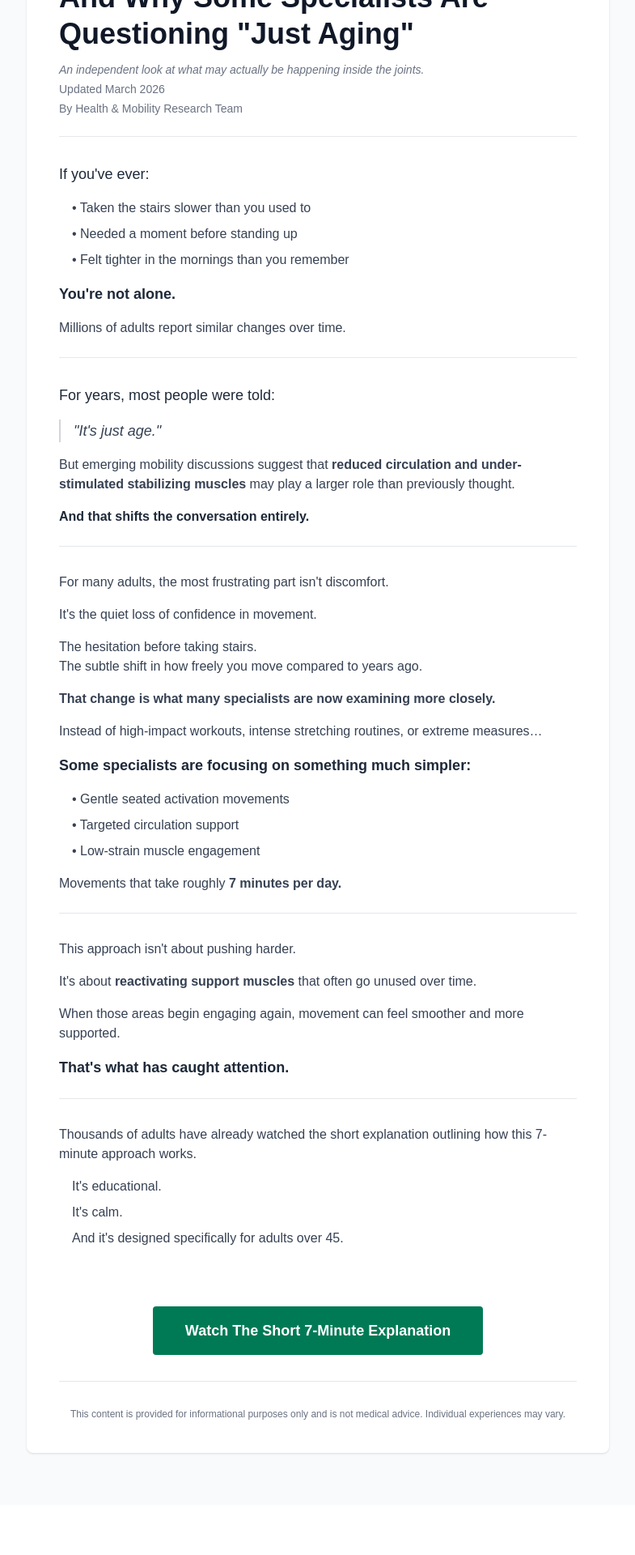
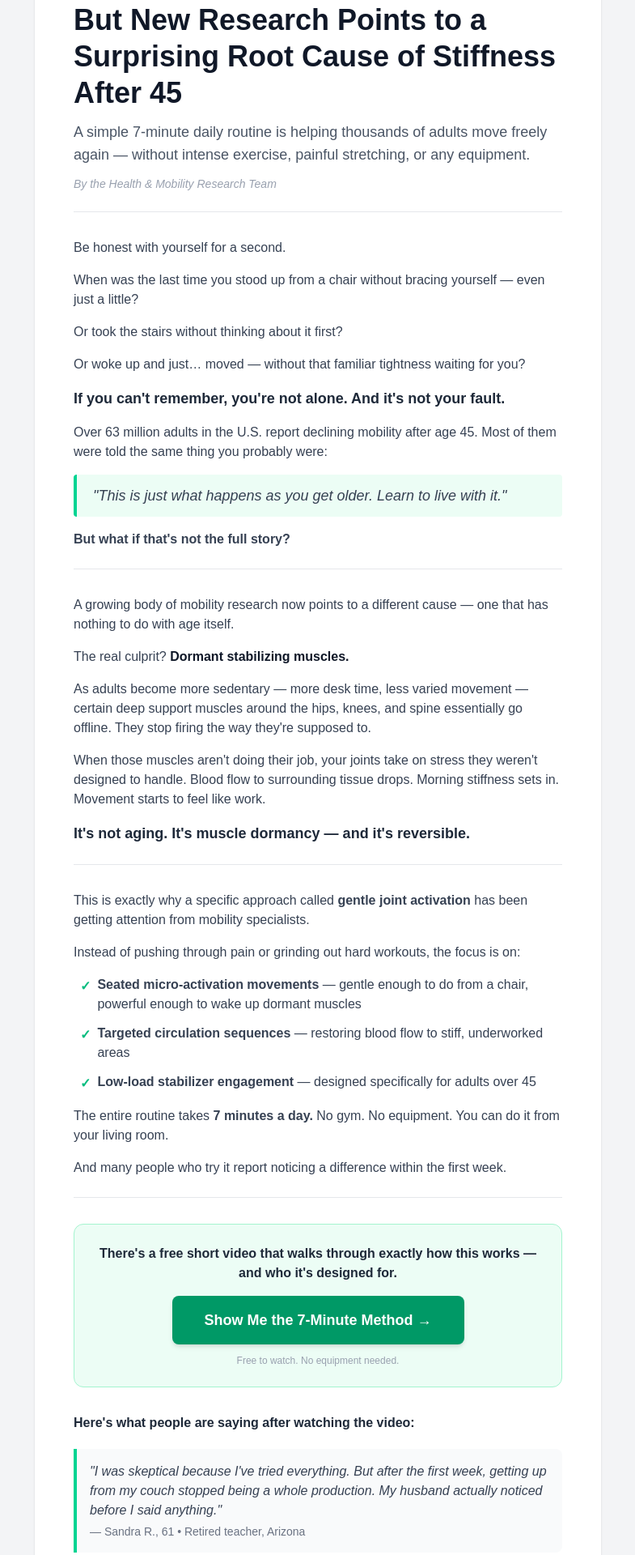
Before and after one commit to kwanusconsulting-bit/mobility-bridge, a Next.js app: page / in a window 1280 px wide. Shown: the part 220-2140 px from the top of the page at 81% size, without its empty margins (247-1032 px from the left). Before the commit the page ends 2078 px from the top, so only its background shows below. Built offline with nearby package versions, Linux system fonts and the light colour scheme.

Commit message:
Refactor page layout and add CTA button component

```diff
--- a/src/app/page.tsx
+++ b/src/app/page.tsx
@@ -1,141 +1,172 @@
-import React from "react";
-
 const HOPLINK =
   "https://8d0d4b7-qhziz47yifxxqx4te0.hop.clickbank.net/?traffic_source=facebook&campaign=ak1&creative=c1";
 
+function CtaButton({ label = "Yes — Show Me the 7-Minute Method →" }: { label?: string }) {
+  return (
+    <div className="text-center space-y-3">
+      <a
+        href={HOPLINK}
+        target="_blank"
+        rel="noopener noreferrer"
+        className="inline-block bg-emerald-600 hover:bg-emerald-700 active:scale-95 text-white font-bold py-4 px-10 text-lg rounded-lg shadow-md hover:shadow-lg transition-all duration-200"
+      >
+        {label}
+      </a>
+      <p className="text-xs text-gray-400">Free to watch. No equipment needed.</p>
+    </div>
+  );
+}
+
 export default function Home() {
   return (
-    <main className="min-h-screen bg-gray-50 flex flex-col items-center px-4 py-12 md:py-16">
+    <main className="min-h-screen bg-gray-100 flex flex-col items-center px-4 py-10 md:py-14">
       <article
-        className="w-full max-w-3xl bg-white shadow-sm rounded-lg p-8 md:p-10 space-y-8"
-        style={{ maxWidth: "720px", lineHeight: "1.6" }}
+        className="w-full bg-white shadow-sm rounded-xl p-8 md:p-12 space-y-8"
+        style={{ maxWidth: "700px", lineHeight: "1.75" }}
       >
 
         {/* Headline */}
         <section className="space-y-3 pb-6 border-b border-gray-200">
-          <h1 className="text-3xl md:text-4xl font-bold text-gray-900 leading-tight">
-            Why Are So Many Adults Noticing Stiffness After 45 —
-            <br />
-            And Why Some Specialists Are Questioning "Just Aging"
+          <p className="text-xs font-semibold uppercase tracking-widest text-emerald-600">
+            Health &amp; Mobility Research — Updated March 2026
+          </p>
+          <h1 className="text-3xl md:text-4xl font-extrabold text-gray-900 leading-tight">
+            Doctors Used to Call It "Just Aging" —
+            <br className="hidden md:block" />
+            But New Research Points to a Surprising Root Cause of Stiffness After 45
           </h1>
-          <div className="text-sm text-gray-500 space-y-1">
-            <p className="italic">An independent look at what may actually be happening inside the joints.</p>
-            <p>Updated March 2026</p>
-            <p>By Health &amp; Mobility Research Team</p>
-          </div>
+          <p className="text-lg text-gray-600 font-medium">
+            A simple 7-minute daily routine is helping thousands of adults move freely again — without intense exercise, painful stretching, or any equipment.
+          </p>
+          <p className="text-sm text-gray-400 italic">By the Health &amp; Mobility Research Team</p>
         </section>
 
-        {/* Section 1 — Relatable Scenario */}
+        {/* Section 1 — Pain / Identification */}
         <section className="space-y-4 pb-6 border-b border-gray-200">
-          <p className="text-lg text-gray-800">
-            If you've ever:
-          </p>
-          <ul className="space-y-2 text-base text-gray-700 pl-4">
-            <li>• Taken the stairs slower than you used to</li>
-            <li>• Needed a moment before standing up</li>
-            <li>• Felt tighter in the mornings than you remember</li>
-          </ul>
-          <p className="text-lg text-gray-800 font-semibold">
-            You're not alone.
+          <p className="text-base text-gray-700">
+            Be honest with yourself for a second.
           </p>
           <p className="text-base text-gray-700">
-            Millions of adults report similar changes over time.
+            When was the last time you stood up from a chair without bracing yourself — even just a little?
+          </p>
+          <p className="text-base text-gray-700">
+            Or took the stairs without thinking about it first?
+          </p>
+          <p className="text-base text-gray-700">
+            Or woke up and just… moved — without that familiar tightness waiting for you?
+          </p>
+          <p className="text-lg text-gray-800 font-semibold">
+            If you can&apos;t remember, you&apos;re not alone. And it&apos;s not your fault.
+          </p>
+          <p className="text-base text-gray-700">
+            Over 63 million adults in the U.S. report declining mobility after age 45. Most of them were told the same thing you probably were:
+          </p>
+          <p className="text-lg text-gray-700 italic pl-5 border-l-4 border-emerald-400 bg-emerald-50 py-3 pr-3 rounded">
+            "This is just what happens as you get older. Learn to live with it."
+          </p>
+          <p className="text-base text-gray-700 font-semibold">
+            But what if that&apos;s not the full story?
           </p>
         </section>
 
-        {/* Section 2 — Tension */}
+        {/* Section 2 — Reframe / Mechanism */}
         <section className="space-y-4 pb-6 border-b border-gray-200">
-          <p className="text-lg text-gray-800">
-            For years, most people were told:
-          </p>
-          <p className="text-lg text-gray-700 italic pl-4 border-l-2 border-gray-300">
-            "It's just age."
+          <p className="text-base text-gray-700">
+            A growing body of mobility research now points to a different cause — one that has nothing to do with age itself.
           </p>
           <p className="text-base text-gray-700">
-            But emerging mobility discussions suggest that <span className="font-semibold">reduced circulation and under-stimulated stabilizing muscles</span> may play a larger role than previously thought.
+            The real culprit? <span className="font-bold text-gray-900">Dormant stabilizing muscles.</span>
           </p>
-          <p className="text-base text-gray-800 font-semibold">
-            And that shifts the conversation entirely.
+          <p className="text-base text-gray-700">
+            As adults become more sedentary — more desk time, less varied movement — certain deep support muscles around the hips, knees, and spine essentially go offline. They stop firing the way they&apos;re supposed to.
+          </p>
+          <p className="text-base text-gray-700">
+            When those muscles aren&apos;t doing their job, your joints take on stress they weren&apos;t designed to handle. Blood flow to surrounding tissue drops. Morning stiffness sets in. Movement starts to feel like work.
+          </p>
+          <p className="text-base text-gray-800 font-bold text-lg">
+            It&apos;s not aging. It&apos;s muscle dormancy — and it&apos;s reversible.
           </p>
         </section>
 
-        {/* Section 3 — Authority Shift */}
+        {/* Section 3 — The Solution */}
         <section className="space-y-4 pb-6 border-b border-gray-200">
           <p className="text-base text-gray-700">
-            For many adults, the most frustrating part isn&apos;t discomfort.
+            This is exactly why a specific approach called <span className="font-bold">gentle joint activation</span> has been getting attention from mobility specialists.
           </p>
           <p className="text-base text-gray-700">
-            It&apos;s the quiet loss of confidence in movement.
+            Instead of pushing through pain or grinding out hard workouts, the focus is on:
+          </p>
+          <ul className="space-y-3 text-base text-gray-700 pl-2">
+            <li className="flex items-start gap-2"><span className="text-emerald-500 font-bold mt-0.5">✓</span><span><span className="font-semibold">Seated micro-activation movements</span> — gentle enough to do from a chair, powerful enough to wake up dormant muscles</span></li>
+            <li className="flex items-start gap-2"><span className="text-emerald-500 font-bold mt-0.5">✓</span><span><span className="font-semibold">Targeted circulation sequences</span> — restoring blood flow to stiff, underworked areas</span></li>
+            <li className="flex items-start gap-2"><span className="text-emerald-500 font-bold mt-0.5">✓</span><span><span className="font-semibold">Low-load stabilizer engagement</span> — designed specifically for adults over 45</span></li>
+          </ul>
+          <p className="text-base text-gray-700">
+            The entire routine takes <span className="font-bold">7 minutes a day.</span> No gym. No equipment. You can do it from your living room.
           </p>
           <p className="text-base text-gray-700">
-            The hesitation before taking stairs.
-            <br />
-            The subtle shift in how freely you move compared to years ago.
-          </p>
-          <p className="text-base text-gray-700 font-semibold">
-            That change is what many specialists are now examining more closely.
-          </p>
-          <p className="text-base text-gray-700">
-            Instead of high-impact workouts, intense stretching routines, or extreme measures…
-          </p>
-          <p className="text-lg text-gray-800 font-semibold">
-            Some specialists are focusing on something much simpler:
-          </p>
-          <ul className="space-y-2 text-base text-gray-700 pl-4">
-            <li>• Gentle seated activation movements</li>
-            <li>• Targeted circulation support</li>
-            <li>• Low-strain muscle engagement</li>
-          </ul>
-          <p className="text-base text-gray-700">
-            Movements that take roughly <span className="font-semibold">7 minutes per day.</span>
+            And many people who try it report noticing a difference within the first week.
           </p>
         </section>
 
-        {/* Section 4 — Curiosity Mechanism */}
-        <section className="space-y-4 pb-6 border-b border-gray-200">
+        {/* Mid-page CTA */}
+        <section className="bg-emerald-50 border border-emerald-200 rounded-xl p-6 space-y-4">
+          <p className="text-center text-base font-semibold text-gray-800">
+            There&apos;s a free short video that walks through exactly how this works — and who it&apos;s designed for.
+          </p>
+          <CtaButton label="Show Me the 7-Minute Method →" />
+        </section>
+
+        {/* Section 4 — Testimonials */}
+        <section className="space-y-5 pb-6 border-b border-gray-200">
+          <p className="text-base font-semibold text-gray-800">Here&apos;s what people are saying after watching the video:</p>
+
+          <blockquote className="bg-gray-50 border-l-4 border-emerald-400 pl-4 pr-3 py-4 rounded-r-lg space-y-1">
+            <p className="text-base text-gray-700 italic">"I was skeptical because I've tried everything. But after the first week, getting up from my couch stopped being a whole production. My husband actually noticed before I said anything."</p>
+            <footer className="text-sm text-gray-500 font-medium">— Sandra R., 61 &bull; Retired teacher, Arizona</footer>
+          </blockquote>
+
+          <blockquote className="bg-gray-50 border-l-4 border-emerald-400 pl-4 pr-3 py-4 rounded-r-lg space-y-1">
+            <p className="text-base text-gray-700 italic">"I've had knee issues for years and just assumed it was permanent. Three weeks in and I walked through the airport without that grinding feeling. That was huge for me."</p>
+            <footer className="text-sm text-gray-500 font-medium">— David M., 58 &bull; Sales manager, Ohio</footer>
+          </blockquote>
+
+          <blockquote className="bg-gray-50 border-l-4 border-emerald-400 pl-4 pr-3 py-4 rounded-r-lg space-y-1">
+            <p className="text-base text-gray-700 italic">"I do it right after I wake up. Takes 7 minutes, and I feel like I actually own my body again in the mornings. It&apos;s the only thing I&apos;ve stuck with consistently."</p>
+            <footer className="text-sm text-gray-500 font-medium">— Patricia N., 54 &bull; Nurse, North Carolina</footer>
+          </blockquote>
+        </section>
+
+        {/* Section 5 — Pre-CTA emotional close */}
+        <section className="space-y-4 pb-4">
           <p className="text-base text-gray-700">
-            This approach isn't about pushing harder.
+            If you&apos;ve felt that quiet frustration of watching yourself move less freely than you used to — that small hesitation that wasn&apos;t there five years ago — this video was made for you.
           </p>
           <p className="text-base text-gray-700">
-            It's about <span className="font-semibold">reactivating support muscles</span> that often go unused over time.
+            It&apos;s not a sales pitch. It&apos;s a clear explanation of what&apos;s happening in your body, why conventional advice misses it, and exactly what to do about it.
           </p>
-          <p className="text-base text-gray-700">
-            When those areas begin engaging again, movement can feel smoother and more supported.
-          </p>
-          <p className="text-lg text-gray-800 font-semibold">
-            That's what has caught attention.
+          <p className="text-base text-gray-800 font-semibold">
+            It&apos;s currently available to watch at no cost — but that may not always be the case.
           </p>
         </section>
 
-        {/* Section 5 — Social Validation */}
-        <section className="space-y-4 pb-6">
-          <p className="text-base text-gray-700">
-            Thousands of adults have already watched the short explanation outlining how this 7-minute approach works.
+        {/* Bottom CTA */}
+        <section className="space-y-3 pt-2">
+          <CtaButton label="Yes — Show Me the 7-Minute Method →" />
+          <p className="text-center text-sm text-gray-500">
+            Watched by over 84,000 adults. Designed for ages 45+.
           </p>
-          <div className="space-y-2 text-base text-gray-700 pl-4">
-            <p>It's educational.</p>
-            <p>It's calm.</p>
-            <p>And it's designed specifically for adults over 45.</p>
-          </div>
-        </section>
-
-        {/* CTA Section */}
-        <section className="text-center space-y-6 pt-4">
-          <a
-            href={HOPLINK}
-            target="_blank"
-            rel="noopener noreferrer"
-            className="inline-block bg-emerald-700 hover:bg-emerald-800 hover:shadow-lg text-white font-semibold py-4 px-10 text-lg rounded transition-all duration-200"
-          >
-            Watch The Short 7-Minute Explanation
-          </a>
         </section>
 
         {/* Disclaimer */}
-        <section className="text-xs text-gray-500 text-center pt-8 border-t border-gray-200">
+        <section className="text-xs text-gray-400 text-center pt-6 border-t border-gray-200 space-y-1">
           <p>
-            This content is provided for informational purposes only and is not medical advice. Individual experiences may vary.
+            This content is for informational and educational purposes only and does not constitute medical advice.
           </p>
+          <p>
+            Individual results vary. Consult a qualified healthcare provider before beginning any new exercise routine.
+          </p>
+          <p>This page may contain affiliate links. We may earn a commission if you purchase through our link.</p>
         </section>
 
       </article>
```
